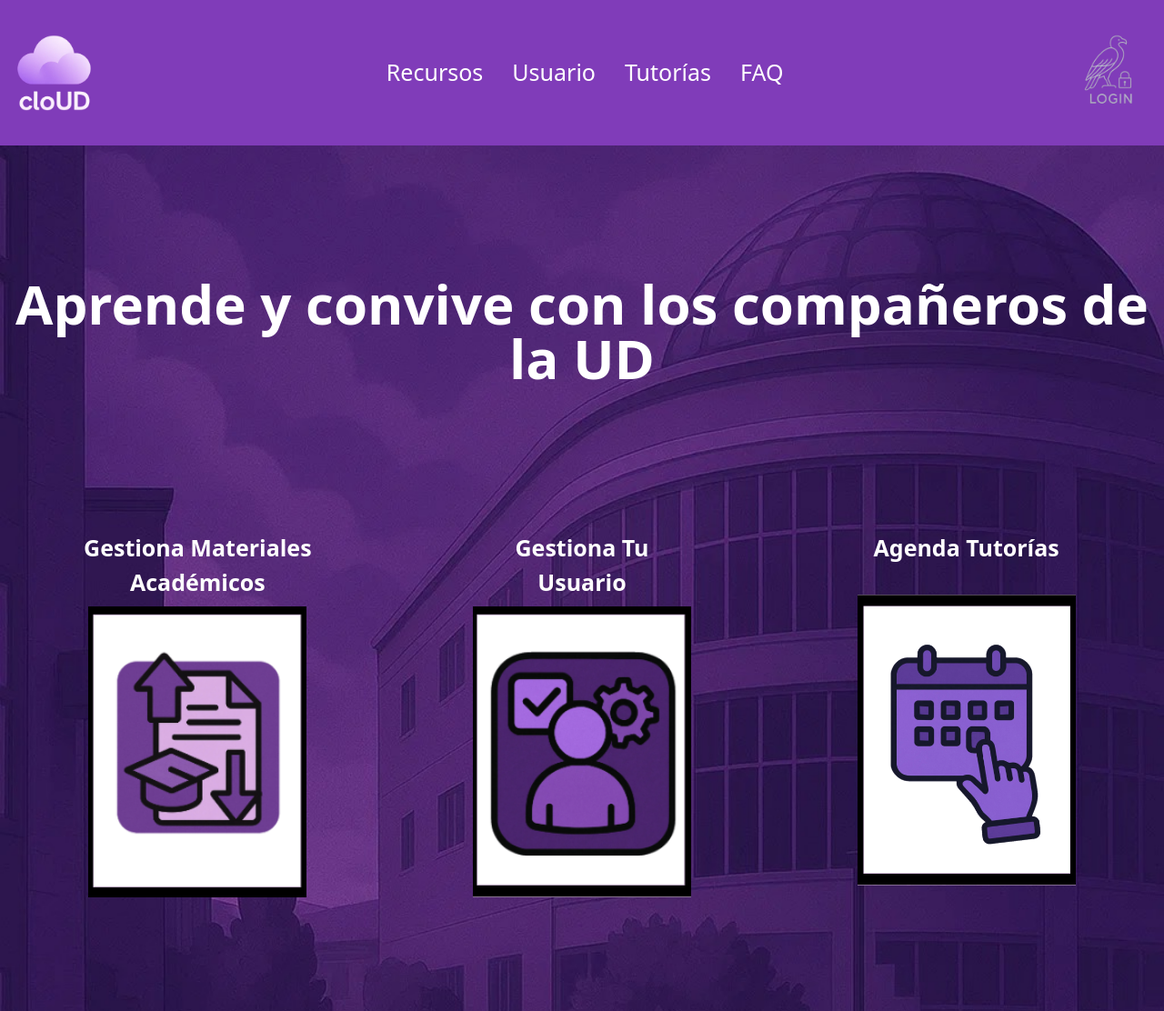
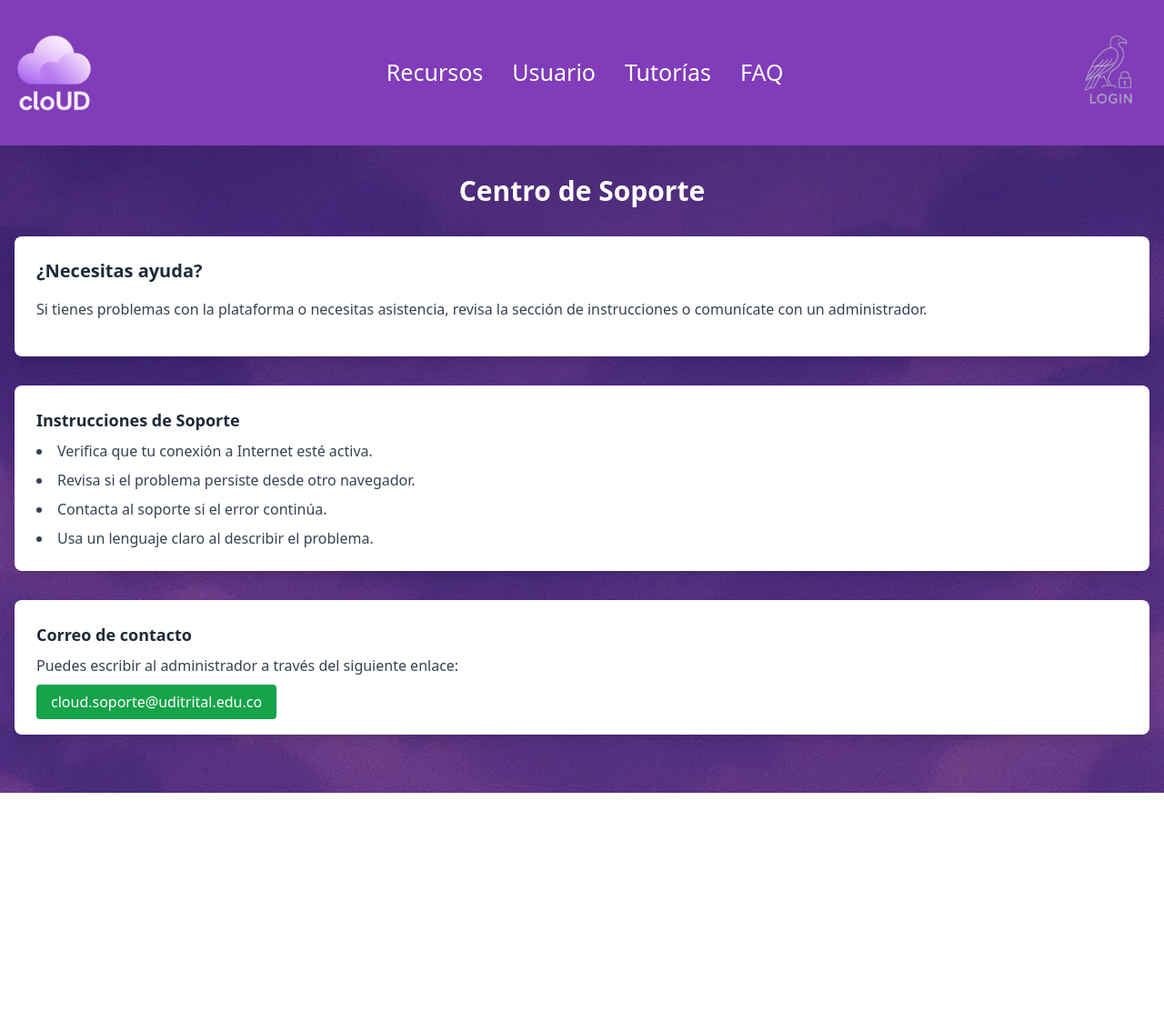
Before and after one commit to Xjpaez16/cloUD, a PHP site: page /view/viewSupport.php in a window 1280 px wide. Shown: the top 1112 px of the page at 91% size. After the commit the page ends 872 px from the top, so only its background shows below. Run offline with PHP 8.4, Linux system fonts and the light colour scheme; some libraries are stand-ins or nearby versions.

Commit message:
View Support

```diff
--- a/app/controllers/RouteController.php
+++ b/app/controllers/RouteController.php
@@ -127,5 +127,10 @@ class RouteController extends Controller
         $controller->viewProfile();
     }
 
+    public function viewSupport()
+    {
+        require __DIR__ . '/../../view/viewSupport.php';
+    }
+
 }
 ?>
--- a/view/layouts/nav.php
+++ b/view/layouts/nav.php
@@ -105,7 +105,10 @@ if(session_status() == PHP_SESSION_NONE) {
                     <a href="#"
                         class="block py-2 px-3 md:p-0  rounded-sm  custom-underline dark:border-gray-700 text-[15px] lg:text-[20px] xl:text-[25px] text-center custom-underline">Tutorías</a>
                 </li>
-
+                <li>
+                    <a href="<?= BASE_URL ?>index.php?url=RouteController/viewSupport"
+                        class="block py-2 px-3 md:p-0  rounded-sm  custom-underline dark:border-gray-700 text-[15px] lg:text-[20px] xl:text-[25px] text-center custom-underline">Soporte</a>
+                </li>
 
             </ul>
         </div>
@@ -153,7 +156,10 @@ if(session_status() == PHP_SESSION_NONE) {
                     <a href="#"
                         class="block py-2 px-3 md:p-0  rounded-sm  custom-underline dark:border-gray-700 text-[15px] lg:text-[20px] xl:text-[25px] text-center custom-underline">Tutorías</a>
                 </li>
-
+                <li>
+                    <a href="<?= BASE_URL ?>index.php?url=RouteController/viewSupport"
+                        class="block py-2 px-3 md:p-0  rounded-sm  custom-underline dark:border-gray-700 text-[15px] lg:text-[20px] xl:text-[25px] text-center custom-underline">Soporte</a>
+                </li>
 
             </ul>
         </div>
@@ -197,6 +203,10 @@ if(session_status() == PHP_SESSION_NONE) {
                 <a href="#"
                     class="block py-2 px-3 md:p-0  rounded-sm  custom-underline dark:border-gray-700 text-[15px] lg:text-[20px] xl:text-[25px] text-center custom-underline">Reportes</a>
             </li>
+            <li>
+                    <a href="<?= BASE_URL ?>index.php?url=RouteController/viewSupport"
+                        class="block py-2 px-3 md:p-0  rounded-sm  custom-underline dark:border-gray-700 text-[15px] lg:text-[20px] xl:text-[25px] text-center custom-underline">Soporte</a>
+                </li>
         </ul>
     </div>
 <?php }?>
--- /dev/null
+++ b/view/viewSupport.php
@@ -0,0 +1,43 @@
+<?php require_once __DIR__ . '/layouts/nav.php'; ?>
+
+<!DOCTYPE html>
+<html lang="es">
+<head>
+    <meta charset="UTF-8">
+    <title>Soporte al Usuario - cloUD</title>
+    <script src="https://cdn.tailwindcss.com"></script>
+</head>
+
+<body class="bg-gray-100" style="background-image: url('<?= BASE_URL ?>public/img/cloudfondo.jpg'); background-size: cover;">
+    <div class="container mx-auto px-4 py-8">
+        <h1 class="text-3xl font-bold text-white text-center mb-8">Centro de Soporte</h1>
+
+        <div class="bg-white rounded-lg shadow-lg p-6 mb-8">
+            <h2 class="text-xl font-semibold text-gray-800 mb-4">¿Necesitas ayuda?</h2>
+            <p class="text-gray-700 mb-4">
+                Si tienes problemas con la plataforma o necesitas asistencia, revisa la sección de instrucciones o comunícate con un administrador.
+            </p>
+        </div>
+
+        <div id="instrucciones" class="bg-white rounded-lg shadow-lg p-6 mb-8">
+            <h2 class="text-lg font-semibold text-gray-800 mb-2">Instrucciones de Soporte</h2>
+            <ul class="list-disc list-inside text-gray-700 space-y-2">
+                <li>Verifica que tu conexión a Internet esté activa.</li>
+                <li>Revisa si el problema persiste desde otro navegador.</li>
+                <li>Contacta al soporte si el error continúa.</li>
+                <li>Usa un lenguaje claro al describir el problema.</li>
+            </ul>
+        </div>
+
+        <div class="bg-white rounded-lg shadow-lg p-6 mb-8">
+            <h2 class="text-lg font-semibold text-gray-800 mb-2">Correo de contacto</h2>
+            <p class="text-gray-700 mb-4">
+                Puedes escribir al administrador a través del siguiente enlace:
+            </p>
+            <a class="bg-green-600 text-white px-4 py-2 rounded hover:bg-green-700 transition">
+                cloud.soporte@uditrital.edu.co
+            </a>
+        </div>
+    </div>
+</body>
+</html>
```
